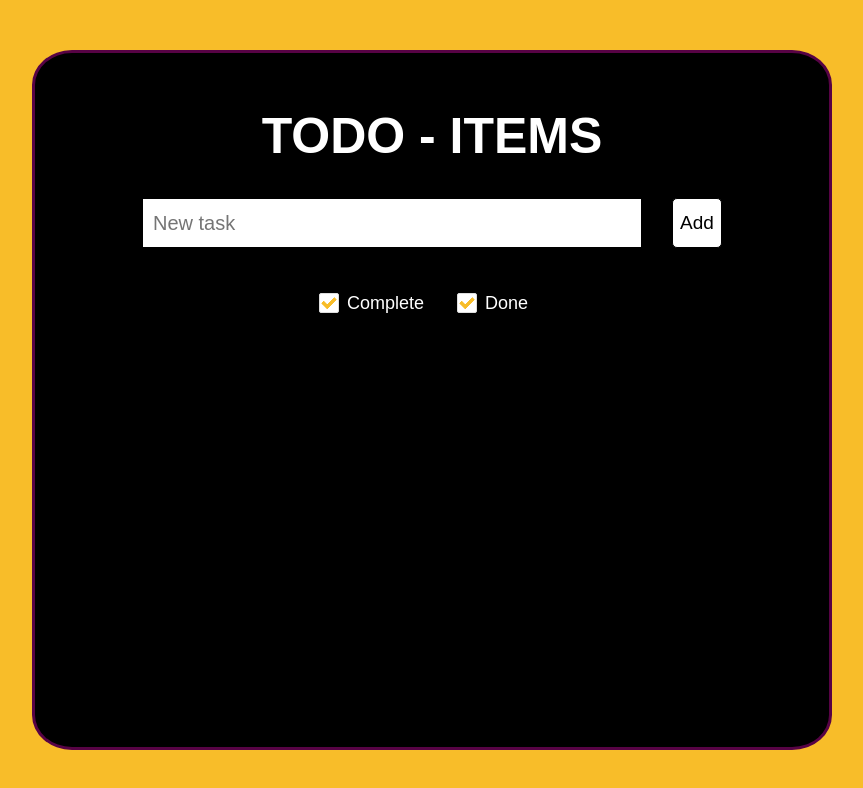
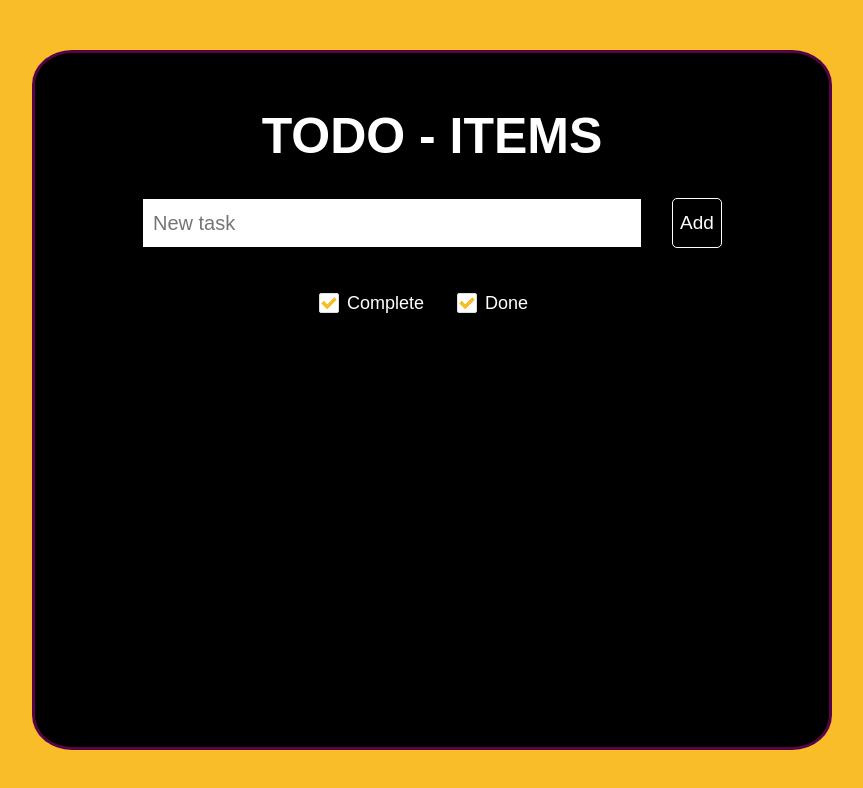
Before and after one commit to alinatuktarova/todo, a React (Create React App) app: page / in a window 1280 px wide. Shown: the top 788 px of the page, without its empty margins (208-1071 px from the left). Built offline with nearby package versions, Linux system fonts and the light colour scheme.

Commit message:
Change styles of button

```diff
--- a/src/components/Button/Button.scss
+++ b/src/components/Button/Button.scss
@@ -1,12 +1,20 @@
 .add {
   margin-left: 30px;
-  background-color: white;
+  background-color: transparent;
   height: 50px;
   width: 50px;
-  border: 1px solid black;
+  border: 1px solid white;
   cursor: pointer;
   font-size: 19px;
   border-radius: 5px;
+  color: white;
+  transition: 0.7s;
+}
+
+.add:hover {
+  background-color: #f8bd29;
+  color: black;
+  border-color: black;
 }
 
 .delete {
```
